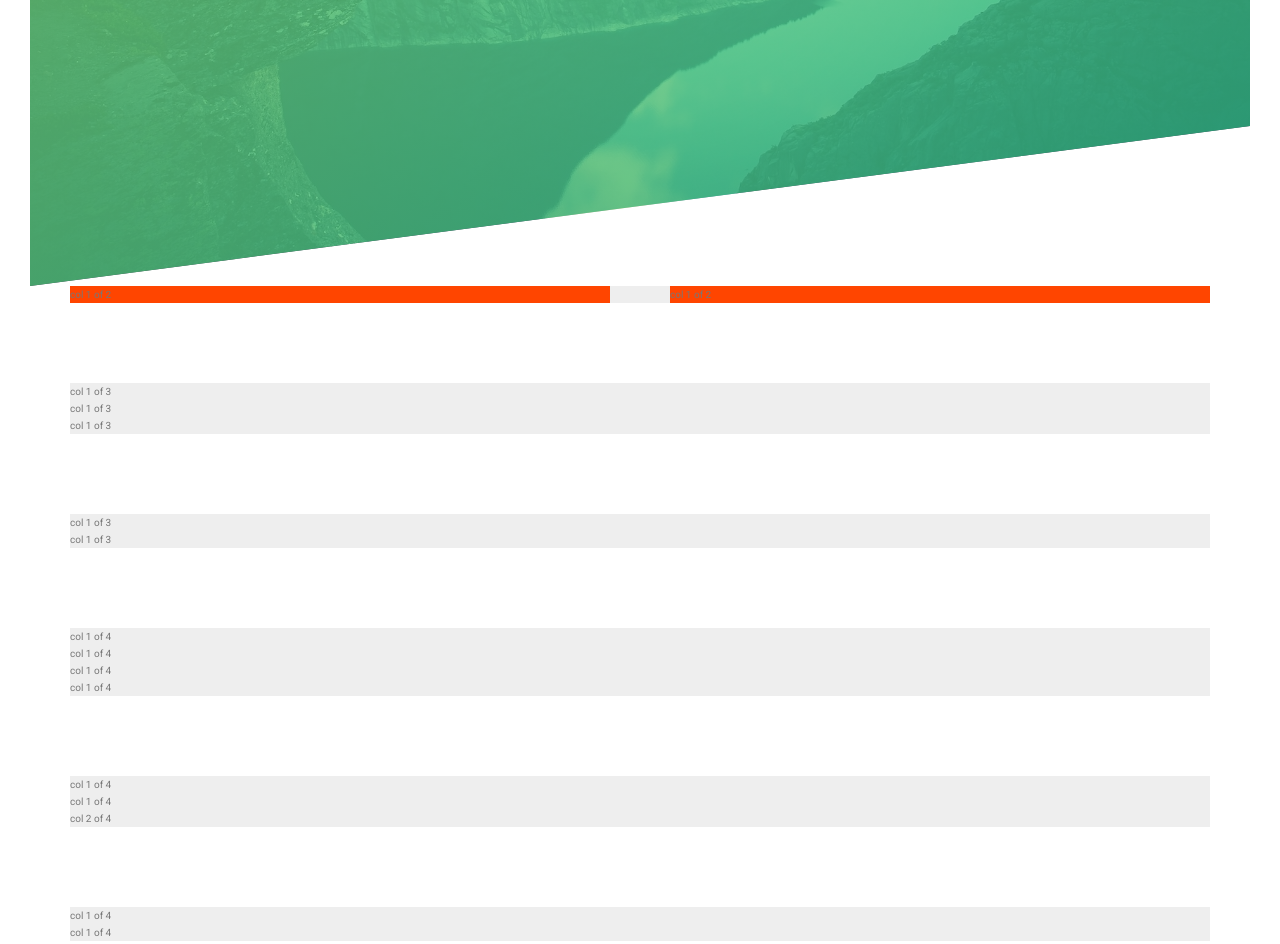
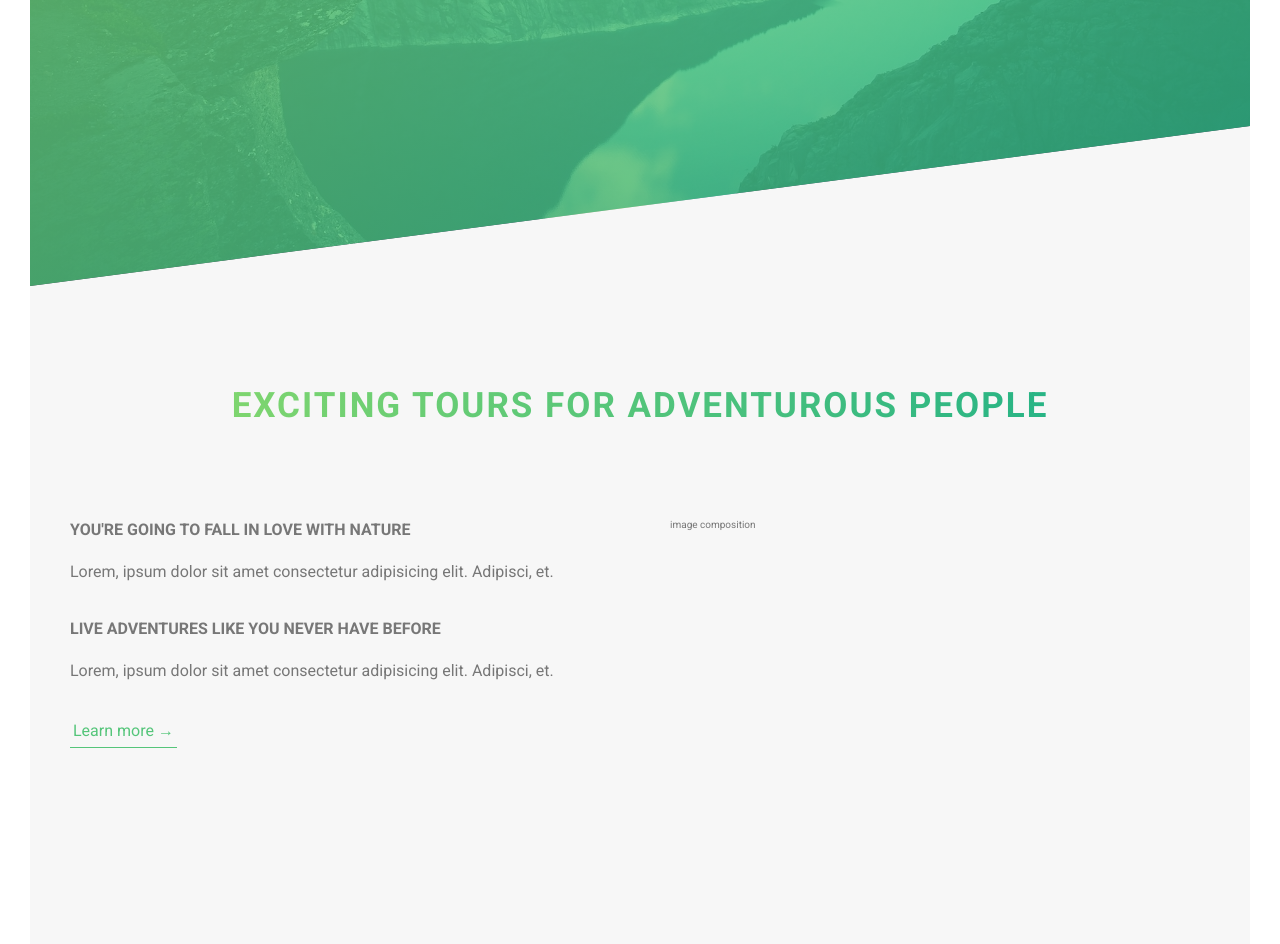
Before and after one commit to 4lvaro29/Web_project, a website: page index.html in a window 1280 px wide. Shown: the part 504-1448 px from the top of the page. Drawn offline with Linux system fonts and the light colour scheme.

Commit message:
ADD: variable font, layout grid and new component created

```diff
--- a/index.html
+++ b/index.html
@@ -6,7 +6,7 @@
     <link href="https://fonts.googleapis.com/css?family=Roboto:300,300i,400,400i,500,500i,700&display=swap" rel="stylesheet">
     <link rel="stylesheet" href="css/style.css">
     <link rel="shortcut icon" type="image/png" ref="img/favicon.png">
-    <title>Web</title>
+    <title>Web Tour</title>
 </head>
 <body>
     <header class="header">
@@ -21,7 +21,32 @@
         <a href="#" class="btn btn--white btn--animated">Discover our Tours</a>
     </div>
     </header>
-    <section class="grid-test">
+    <main>
+        <section class="section-about">
+            <div class="u-center-text u-margin-bottom-big">
+                <h2 class="heading-secondary">
+                    Exciting tours for adventurous people
+                </h2>
+            </div>
+            <div class="row">
+                <div class="col-1-of-2">
+                    <h3 class="heading-tertiary u-margin-bottom-small">You're going to fall in love with nature</h3>
+                    <p class="paragraph">
+                        Lorem, ipsum dolor sit amet consectetur adipisicing elit. Adipisci, et.
+                    </p>
+                    <h3 class="heading-tertiary u-margin-bottom-small">Live adventures like you never have before</h3>
+                    <p class="paragraph">
+                        Lorem, ipsum dolor sit amet consectetur adipisicing elit. Adipisci, et.
+                    </p>
+                    <a href="#" class="btn-text">Learn more &rarr;</a>
+                </div>
+                <div class="col-1-of-2">
+                    image composition
+                </div>
+            </div>
+        </section>
+    </main>
+    <!-- <section class="grid-test">
         <div class="row">
             <div class="col-1-of-2">
                 col 1 of 2
@@ -62,7 +87,7 @@
             <div class="col-1-of-4">
                 col 1 of 4
             </div>
-            <div class="col-2-of-4">
+            <div class="col-1-of-4">
                 col 1 of 4
             </div>
         </div>
@@ -88,6 +113,6 @@
             </div>
         </div>
 
-    </section>
+    </section> -->
 </body>
 </html>
--- a/sass/abstracts/_variables.scss
+++ b/sass/abstracts/_variables.scss
@@ -4,8 +4,16 @@ $color-primary:#55c57a;
 $color-primary-light:#7ed56f;
 $color-primary-dark:#28b485;
 $color-grey-dark: #777;
+
+$color-grey-light-1: #f7f7f7;
 $color-white: #fff;
 $color-black: #000;
+
+
+// FONT
+
+$default-font-size: 1.6rem;
+
 
 //GRID
 
--- a/sass/base/_typography.scss
+++ b/sass/base/_typography.scss
@@ -31,3 +31,36 @@ body {
     }
 
 }
+
+.heading-secondary {
+  font-size: 3.5rem;
+  text-transform: uppercase;
+  font-weight: 700;
+  display: inline-block;
+  background-image: linear-gradient(to right, $color-primary-light, $color-primary-dark);
+  -webkit-background-clip: text;
+  color: transparent;
+  letter-spacing: 2px;
+  transition: all .2s;
+
+  &:hover{
+    //Sesgar
+    transform: skewY(2deg) skewX(15deg) scale(1.1);
+    text-shadow: .5rem 1rem 2rem rgba($color-black, .2)
+  }
+}
+
+.heading-tertiary {
+  font-size: $default-font-size;
+  font-weight: 700;
+  text-transform: uppercase;
+
+}
+
+.paragraph {
+  font-size: $default-font-size;
+
+  &:not(:last-child){
+    margin-bottom: 3rem;
+  }
+}
--- a/sass/base/_utilities.scss
+++ b/sass/base/_utilities.scss
@@ -0,0 +1,16 @@
+.u-center-text {
+    text-align: center;
+}
+
+
+.u-margin-bottom-small {
+    margin-bottom: 1.5rem;
+}
+
+.u-margin-bottom-medium {
+    margin-bottom: 4rem;
+}
+
+.u-margin-bottom-big {
+    margin-bottom: 8rem;
+}
--- a/sass/components/_button.scss
+++ b/sass/components/_button.scss
@@ -11,7 +11,7 @@
     border-radius: 10rem;
     transition: all .2s;
     position: relative;
-    font-size: 1.6rem;
+    font-size: $default-font-size;
 
 }
 
@@ -57,7 +57,30 @@
 
     }
 
+}
 
 
+.btn-text {
+    &:link,
+    &:visited {
+        font-size: $default-font-size;
+        color: $color-primary;
+        display: inline-block;
+        text-decoration: none;
+        border-bottom: 1px solid $color-primary;
+        padding: 3px;
+        transition: all .2s;
+    }
 
+    &:hover {
+        background-color: $color-primary;
+        color: $color-white;
+        box-shadow: 0 1rem 2rem rgba($color-black, .15);
+        transform: translateY(-2px);
+    }
+
+    &:active {
+        box-shadow: 0 .5rem 1rem rgba($color-black, .15);
+        transform: translateY(0);
+    }
 }
--- a/sass/layout/_grid.scss
+++ b/sass/layout/_grid.scss
@@ -1,40 +1,44 @@
-
 .row {
     max-width: $grid-width;
-    background-color: #eee;
     margin: 0 auto;
 
-    &:not(:last-child){
+    &:not(:last-child) {
         margin-bottom: $gutter-vertical;
     }
 
     @include clearfix;
 
-    [class^="col-"]{
+    [class^="col-"] {
+        float: left;
+        // background-color: black;
 
-        background-color: orangered;
-        float: left;
-
-        &:not(:last-child){
+        &:not(:last-child) {
             margin-right: $gutter-horizontal;
         }
+    }
+
+    .col-1-of-2 {
+        width: calc((100% - #{$gutter-horizontal}) / 2);
 
     }
 
-    .col-1-of-2{
-        width: calc((100% - #{$gutter-horizontal}) / 2)  ;
-        background-color: orangered;
-        float: left;
+    .col-1-of-3 {
+        width: calc((100% - 2 * #{$gutter-horizontal}) / 3);
+    }
 
-        &:not(:last-child){
-            margin-right: $gutter-horizontal;
-        }
+    .col-2-of-3 {
+        width: calc(2 * ((100% - 2 * #{$gutter-horizontal}) / 3) + #{$gutter-horizontal});
+    }
 
+    .col-1-of-4 {
+        width: calc((100% - 3 * #{$gutter-horizontal}) / 4);
     }
-   .col-1-of-3{
-       width: calc((100% - 2 * #{$gutter-horizontal})/ 3);
-   }
-   .col-1-of-4{
-       width: calc((100% - 3 * #{$gutter-horizontal})/ 4);
-   }
+
+    .col-2-of-4 {
+        width: calc(2 * ((100% - 3 * #{$gutter-horizontal}) / 4) + #{$gutter-horizontal});
+    }
+
+    .col-3-of-4 {
+        width: calc(3 * ((100% - 3 * #{$gutter-horizontal}) / 4) + 2 * #{$gutter-horizontal});
+    }
 }
--- a/sass/pages/_home.scss
+++ b/sass/pages/_home.scss
@@ -0,0 +1,5 @@
+.section-about {
+    background-color: $color-grey-light-1;
+    padding: 25rem 0;
+    margin-top: -20vh;
+}
```
Also changed, not shown: css/style.css.
